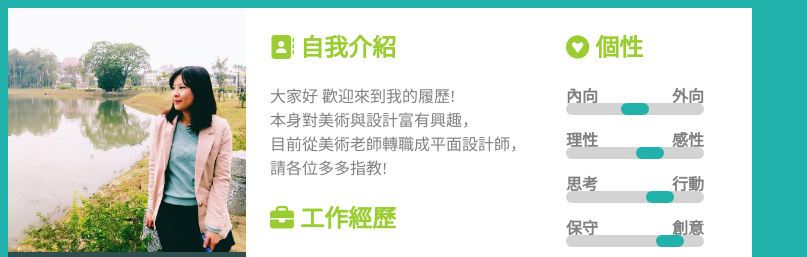
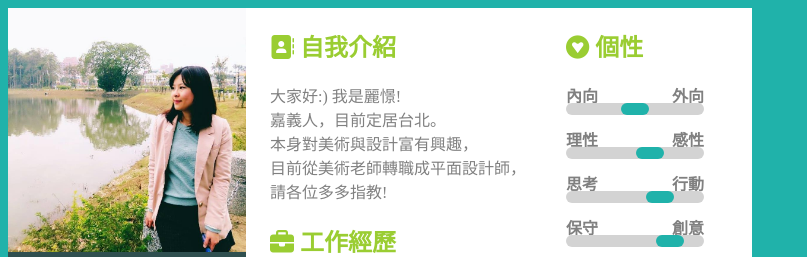
Before and after one commit to Li-ChingHuang/Li-ChingHuang.github.io, a website: page index.html in a window 1280 px wide. Shown: the top 257 px of the page, without its empty margins (0-807 px from the left). Drawn offline with nearby package versions, Linux system fonts and the light colour scheme.

Commit message:
Add files via upload

```diff
--- a/index.html
+++ b/index.html
@@ -152,7 +152,7 @@
       <div id="center">
 
       <h2><i class="fas fa-address-book"></i> 自我介紹</h2>
-      <p>大家好 歡迎來到我的履歷!</br>本身對美術與設計富有興趣，</br>目前從美術老師轉職成平面設計師，</br>請各位多多指教!<p>
+      <p>大家好:) 我是麗憬!</br>嘉義人，目前定居台北。</br>本身對美術與設計富有興趣，</br>目前從美術老師轉職成平面設計師，</br>請各位多多指教!<p>
       <h2><i class="fas fa-briefcase"></i> 工作經歷</h2>
 
       <li>丹睿視覺整合設計公司-平面設計</li>
```
